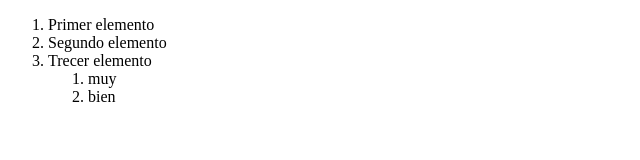
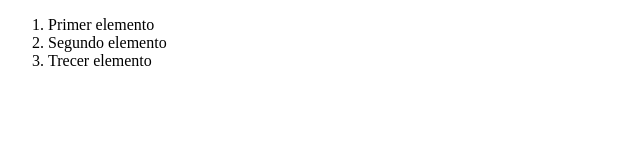
Before and after one commit to Lujan-mf/lujan-mf.github.io, a plain HTML site: page ej2.html in a window 1280 px wide. Shown: the full height of the page, 0-640 px from the left. Drawn offline with Linux system fonts and the light colour scheme.

Commit message:
Update ej2.html
ej2

```diff
--- a/ej2.html
+++ b/ej2.html
@@ -6,14 +6,10 @@
     <meta name="author" content="Francesc Ricart"/>
 </head>
 <body>
-<ol>
+<ol type="1">
         <li>Primer elemento</li>
         <li>Segundo elemento</li>
         <li>Trecer elemento</li>
-        <ol type="1">
-            <li>muy</li>
-            <li>bien</li>
-        </ol>
     </ol>
 
 
```
